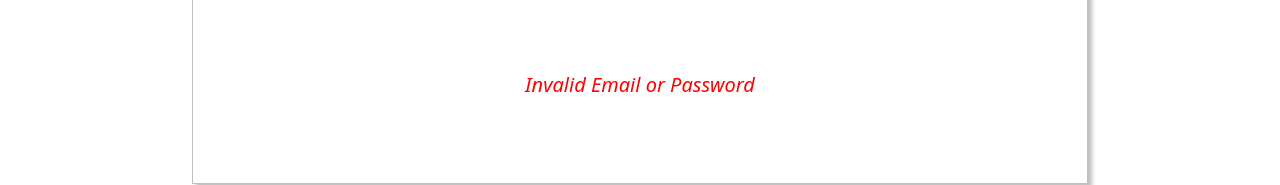
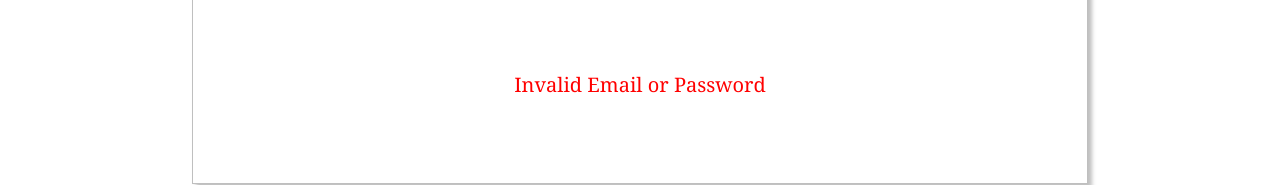
Before and after one commit to jmdonovan0227/celeb-face-detection, a React (Vite) app in the folder frontend/: page /forgot_password in a window 1280 px wide. Both pictures are taken after a click on the input "Send Request". Shown: the part 580-765 px from the top of the page. Built offline with nearby package versions, Linux system fonts and the light colour scheme; no server answers.

Commit message:
Updated styles for ResetPassword and ForgotPassword response texts

```diff
--- a/frontend/src/components/ForgotPassword/ForgotPassword.jsx
+++ b/frontend/src/components/ForgotPassword/ForgotPassword.jsx
@@ -60,8 +60,8 @@ const ForgotPassword = ({ isSignedIn }) => {
                 </div>
                 <div className='error-content'>
                     <div className='response-container' aria-label='response-container'>
-                        { successfulRequest ? <p className='success-text' aria-label='fp-success-text'>Password Reset Request Sent!</p> :
-                            errorState ? <p className='error-text' aria-label='fp-error-text'>Invalid Email or Password</p> : null
+                        { successfulRequest ? <p className='fp-success-text' aria-label='fp-success-text'>Password Reset Request Sent!</p> :
+                            errorState ? <p className='fp-error-text' aria-label='error-text'>Invalid Email or Password</p> : null
                         }
                     </div>
                 </div>
```
